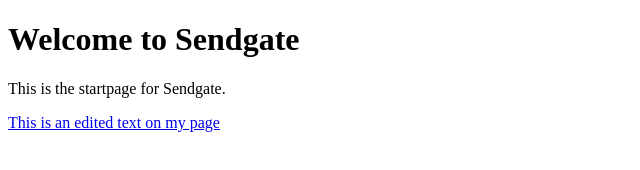
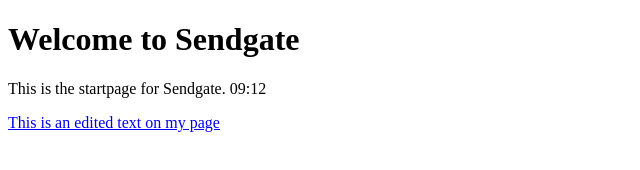
Before and after one commit to Sendgate/sendgate.github.io, a plain HTML site: page index.html in a window 1280 px wide. Shown: the full height of the page, 0-640 px from the left. Drawn offline with Linux system fonts and the light colour scheme.

Commit message:
Update index.html

```diff
--- a/index.html
+++ b/index.html
@@ -5,7 +5,7 @@
 </head>
 <body>
     <h1>Welcome to Sendgate</h1>
-    <p>This is the startpage for Sendgate.</p>
+    <p>This is the startpage for Sendgate. 09:12</p>
     <a href="https://www.example.com">This is an edited text on my page</a>
 </body>
 </html>
```
